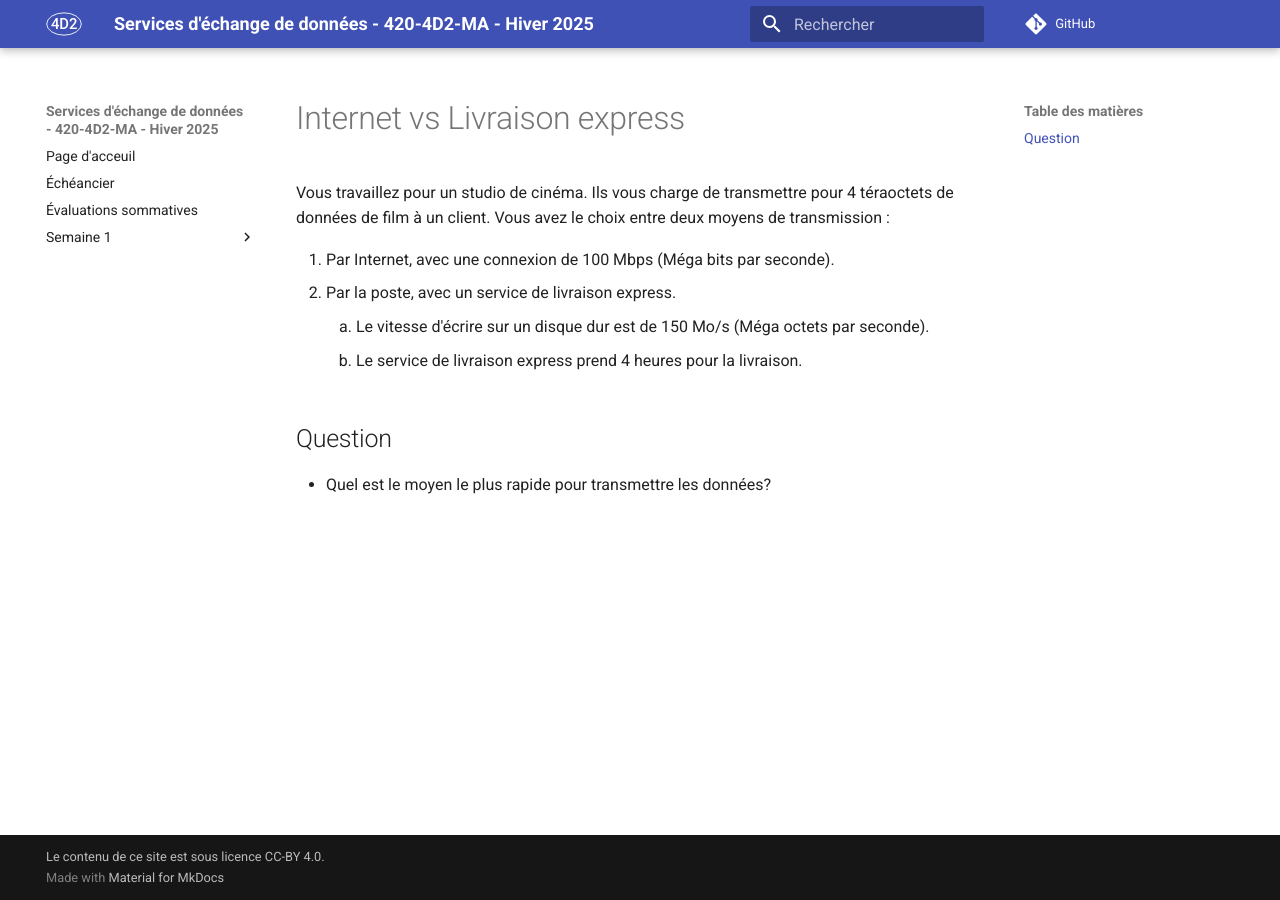
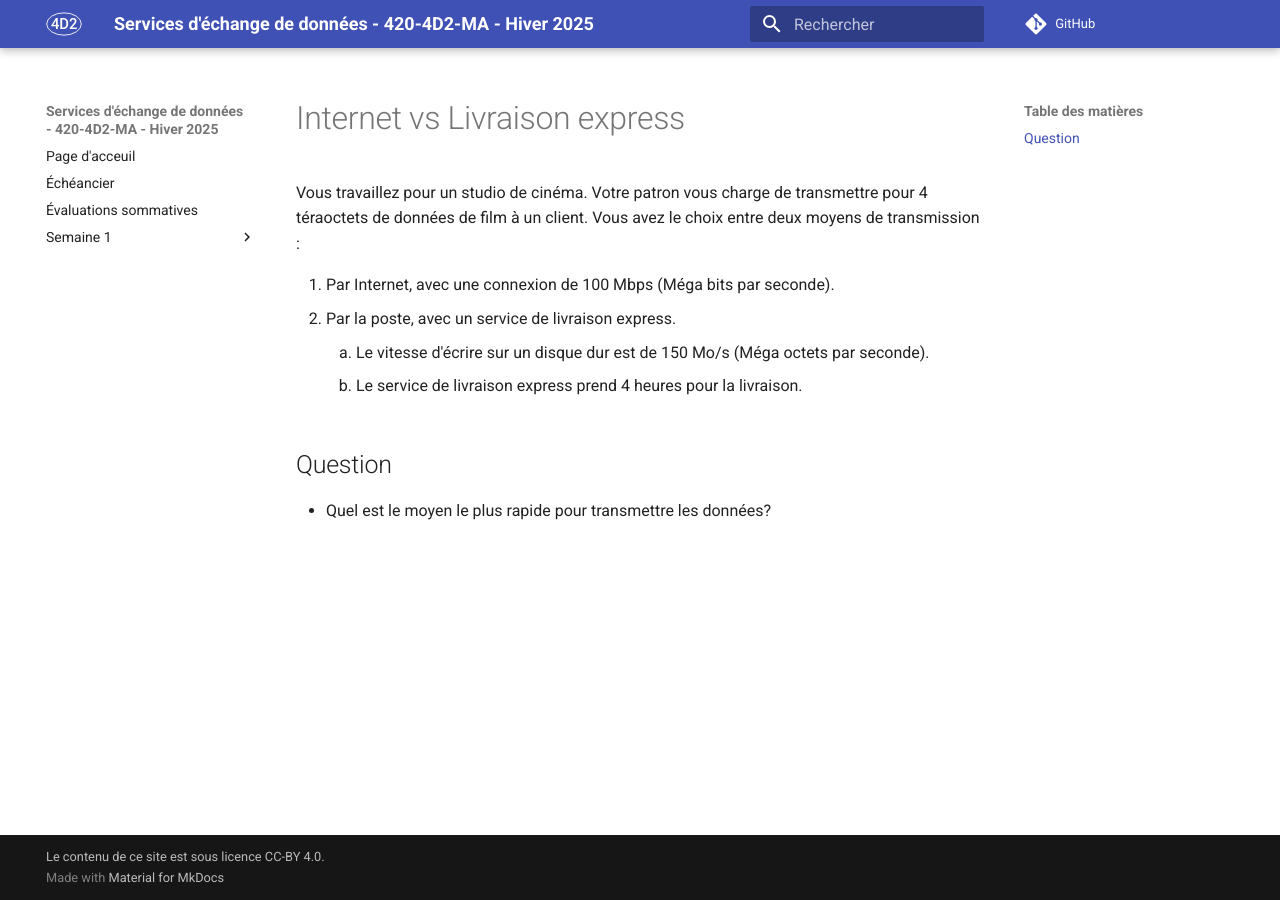
Before and after one commit to archambaultv-prof/2025H-420-4D2-MA, an MkDocs documentation site: the page built from docs/semaine_01/exercices/internet_vs_livraison.md, in a window 1280 px wide. Built offline with MkDocs 1.6.1 and Material for MkDocs 9.7.7, drawn with Linux system fonts in a browser that asks for light colours; comment, search, counter and statistics services are not loaded.

Commit message:
Fix typo

```diff
--- a/docs/semaine_01/exercices/internet_vs_livraison.md
+++ b/docs/semaine_01/exercices/internet_vs_livraison.md
@@ -1,6 +1,6 @@
 # Internet vs Livraison express
 
-Vous travaillez pour un studio de cinéma. Ils vous charge de transmettre pour 4
+Vous travaillez pour un studio de cinéma. Votre patron vous charge de transmettre pour 4
 téraoctets de données de film à un client. Vous avez le choix entre deux moyens
 de transmission :
 
```
